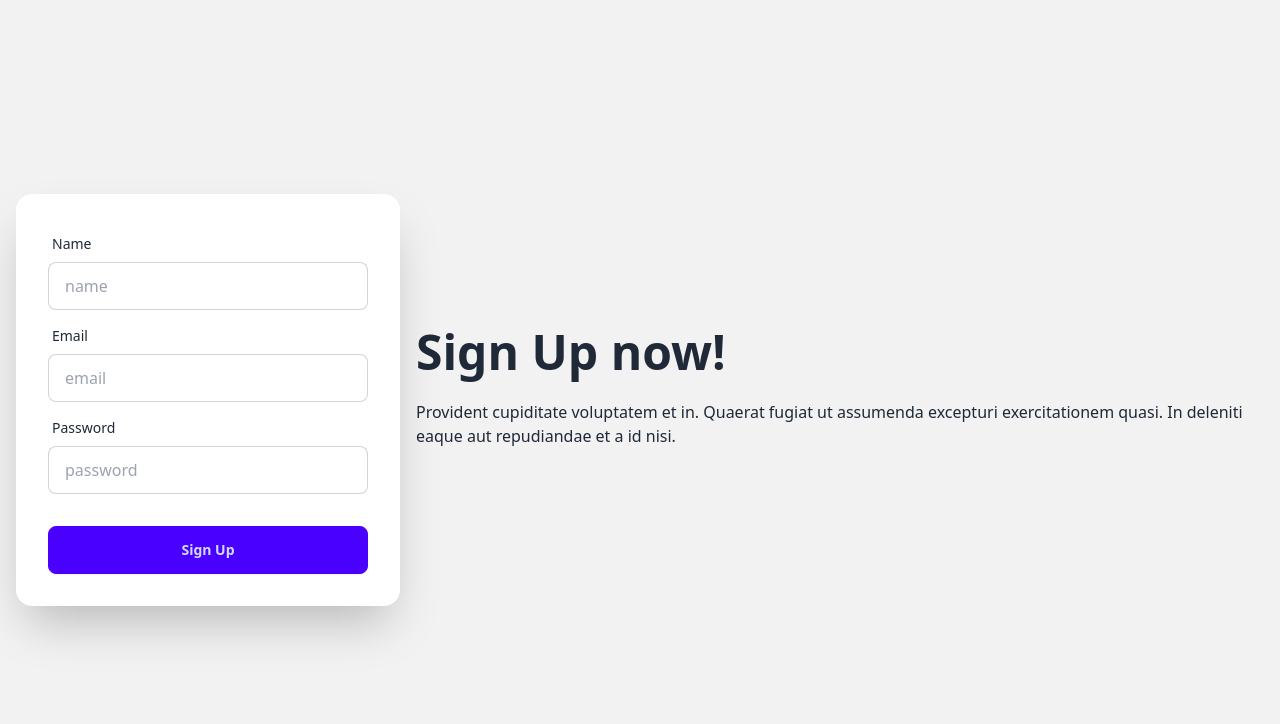
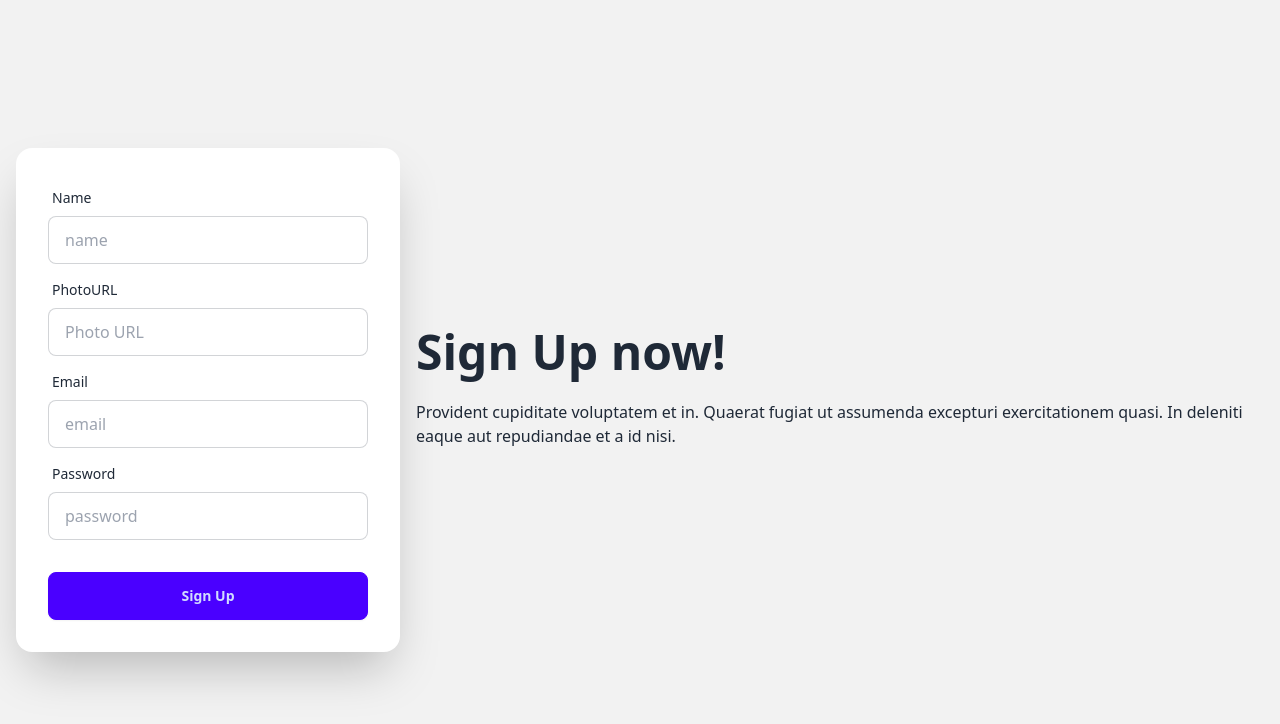
Before and after one commit to tisabbir/bistro-boss-restaurant-client, a React (Vite) app: page /sign in a window 1280 px wide. Shown: the top 724 px of the page. Built offline with nearby package versions, Linux system fonts and the light colour scheme; no server answers.

Commit message:
user profile is updated after sign up and the userInfo is sent to he database

```diff
--- /dev/null
+++ b/src/Pages/Hooks/useAxiosPublic.jsx
@@ -0,0 +1,11 @@
+import axios from "axios";
+
+const axiosPublic = axios.create({
+    baseURL: 'http://localhost:5000'
+})
+
+const useAxiosPublic = () => {
+    return axiosPublic;
+};
+
+export default useAxiosPublic;
--- a/src/Pages/Providers/AuthProvider/AuthProvider.jsx
+++ b/src/Pages/Providers/AuthProvider/AuthProvider.jsx
@@ -5,6 +5,7 @@ import {
   onAuthStateChanged,
   signInWithEmailAndPassword,
   signOut,
+  updateProfile,
 } from "firebase/auth";
 
 export const AuthContext = createContext(auth);
@@ -28,6 +29,12 @@ const AuthProvider = ({ children }) => {
     return signOut(auth);
   };
 
+  const updateUserProfile = (name, photo) => {
+   return updateProfile(auth.currentUser, {
+      displayName: name, photoURL: photo,
+    })
+  }
+
   useEffect(() => {
     const unsubscribe = onAuthStateChanged(auth, (currentUser) => {
       setUser(currentUser);
@@ -47,6 +54,7 @@ const AuthProvider = ({ children }) => {
     setUser,
     login,
     logOut,
+    updateUserProfile,
   };
   return (
     <AuthContext.Provider value={allInfo}>{children}</AuthContext.Provider>
--- a/src/Pages/SignUp/SignUp.jsx
+++ b/src/Pages/SignUp/SignUp.jsx
@@ -1,8 +1,13 @@
 import { useForm } from "react-hook-form";
 import useAuth from "../Hooks/useAuth";
 import Swal from "sweetalert2";
+import { useNavigate } from "react-router-dom";
+import useAxiosPublic from "../Hooks/useAxiosPublic";
 
 const SignUp = () => {
+  const axiosPublic = useAxiosPublic();
+  const {updateUserProfile} = useAuth();
+  const navigate = useNavigate();
 
     const {
         register,
@@ -15,6 +20,17 @@ const SignUp = () => {
       const onSubmit = (data) => {
         createUser(data.email, data.password)
         .then(() => {
+
+            const userInfo = {
+              name : data.name,
+              email : data.email
+            }
+
+            updateUserProfile(data.name, data.photo)
+            .then(()=>{
+              axiosPublic.post('/users', userInfo )
+            .then( res => {
+              if(res.data.insertedId) {
                 Swal.fire({
                   position: "top-end",
                   icon: "success",
@@ -22,6 +38,12 @@ const SignUp = () => {
                   showConfirmButton: false,
                   timer: 1500
                 });
+                navigate('/')
+              }
+            })
+
+            })
+
         })
         .then(err => {
             console.log(err);
@@ -52,6 +74,18 @@ const SignUp = () => {
                   {...register("name", { required: true })}
                 />
                 {errors.name && <span className="text-red-600">This field is required</span>}
+              </div>
+              <div className="form-control">
+                <label className="label">
+                  <span className="label-text">PhotoURL</span>
+                </label>
+                <input
+                  type="text"
+                  placeholder="Photo URL"
+                  className="input input-bordered"
+                  {...register("photo", { required: true })}
+                />
+                {errors.photo && <span className="text-red-600">This field is required</span>}
               </div>
               <div className="form-control">
                 <label className="label">
```
Lines whose indentation alone changed are shown as unchanged.
